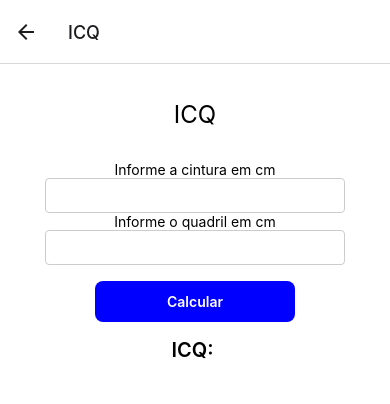
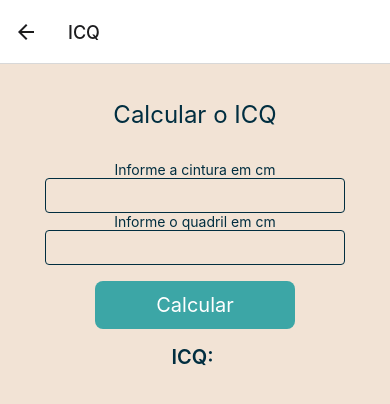
Before and after one commit to MMCAC/ifms-tsi-pdm-1-projeto-meu-app-saude, a React Native app: screen /ICQ in a window 390 px wide. Shown: the top 404 px of the page. Built offline with nearby package versions, Linux system fonts and the light colour scheme.

Commit message:
organização dos arquivos de estilos

```diff
--- a/scr/pages/HomeScreen/index.js
+++ b/scr/pages/HomeScreen/index.js
@@ -1,9 +1,10 @@
-import { View, Text, StyleSheet, TouchableOpacity } from 'react-native';
+import { View, Text, TouchableOpacity } from 'react-native';
+import { styles } from './style';
 
 export default function HomeScreen({ navigation }) {
   return (
     <View style={styles.container}>
-      <Text style={styles.title}>Home</Text>
+      <Text style={styles.title}>Meu App Saúde</Text>
 
       <TouchableOpacity
         style={styles.button}
@@ -22,31 +23,3 @@ export default function HomeScreen({ navigation }) {
     </View>
   )
 }
-
-const styles = StyleSheet.create({
-  container: {
-    flex: 1,
-    padding: 8,
-    paddingTop: 20,
-    backgroundColor: '#fff',
-    alignItems: 'center',
-  },
-  title: {
-    fontSize: 24,
-    alignSelf: 'center',
-    marginTop: 16,
-    marginBottom: 32,
-  },
-  button: {
-    backgroundColor: '#f0f',
-    paddingVertical: 12,
-    width: 200,
-    alignItems: 'center',
-    marginBottom: 16,
-    borderRadius: 8,
-  },
-  buttonText: {
-    color: '#ccc',
-    fontSize: 20,
-  },
-});
--- a/scr/pages/HomeScreen/style.js
+++ b/scr/pages/HomeScreen/style.js
@@ -0,0 +1,34 @@
+/**
+ * Esta estilização foi feito no formato JSX
+ */
+
+import { StyleSheet } from 'react-native';
+
+export const styles = StyleSheet.create({
+  container: {
+    flex: 1,
+    padding: 8,
+    paddingTop: 20,
+    backgroundColor: '#F2E3D5',
+    alignItems: 'center',
+  },
+  title: {
+    fontSize: 24,
+    alignSelf: 'center',
+    marginTop: 16,
+    marginBottom: 32,
+    color: '#012E40',
+  },
+  button: {
+    backgroundColor: '#3CA6A6',
+    paddingVertical: 12,
+    width: 200,
+    alignItems: 'center',
+    marginBottom: 16,
+    borderRadius: 8,
+  },
+  buttonText: {
+    color: '#fff',
+    fontSize: 20,
+  },
+});
--- a/scr/pages/ICQScreen/index.js
+++ b/scr/pages/ICQScreen/index.js
@@ -28,7 +28,7 @@ export default function ICQScreen() {
 
   return (
     <Container>
-      <Title>ICQ</Title>
+      <Title>Calcular o ICQ</Title>
 
       <TextInput>Informe a cintura em cm</TextInput>
       <Input onChangeText={(v) => setCintura(v)} inputMode="numeric" />
--- a/scr/pages/ICQScreen/style.js
+++ b/scr/pages/ICQScreen/style.js
@@ -1,3 +1,7 @@
+/**
+ * Esta estilização foi feito utilizando a biblioteca styled-components
+ */
+
 import styled from "styled-components/native";
 
 export const Container = styled.View`
@@ -5,24 +9,26 @@ export const Container = styled.View`
   align-items: center;
   padding: 8px;
   padding-top: 20px;
-  background-color: #fff;
+  background-color: #F2E3D5;
 `
 
 export const Title = styled.Text`
   font-size: 24px;
   margin-top: 16px;
   margin-bottom: 32px;
+  color: #012E40;
 `
 
 export const TextInput = styled.Text`
   font-size: 14px;
+  color: #012E40;
 `
 
 export const Input = styled.TextInput`
   width: 80%;
   padding: 8px 10px;
   border-width: 1px;
-  border-color: #ccc;
+  border-color: #012E40;
   border-radius: 4px
 `
 
@@ -30,20 +36,19 @@ export const Button = styled.TouchableOpacity`
   width: 200px;
   padding: 12px 0;
   align-items: center;
-  background-color: #00f;
+  background-color: #3CA6A6;
   border-radius: 8px;
   margin-top: 16px;
 `
 
 export const TextButton = styled.Text`
-  font-size: 14px;
+  font-size: 20px;
   color: #fff;
-  font-weight: 600;
 `
 
 export const TextResult = styled.Text`
   margin-top: 16px;
   font-size: 20px;
-  color: #000;
+  color: #012E40;
   font-weight: 600;
 `
--- a/scr/pages/IMCScreen/index.js
+++ b/scr/pages/IMCScreen/index.js
@@ -28,7 +28,7 @@ export default function IMCScreen() {
 
   return (
     <Container>
-      <Title>ICQ</Title>
+      <Title>Calcular o IMC</Title>
 
       <TextInput>Informe seu peso em kg</TextInput>
       <Input onChangeText={(v) => setPeso(v)} inputMode="numeric" />
--- a/scr/pages/IMCScreen/style.js
+++ b/scr/pages/IMCScreen/style.js
@@ -1,3 +1,7 @@
+/**
+ * Esta estilização foi feito utilizando a biblioteca styled-components
+ */
+
 import styled from "styled-components/native";
 
 export const Container = styled.View`
@@ -5,24 +9,26 @@ export const Container = styled.View`
   align-items: center;
   padding: 8px;
   padding-top: 20px;
-  background-color: #fff;
+  background-color: #F2E3D5;
 `
 
 export const Title = styled.Text`
   font-size: 24px;
   margin-top: 16px;
   margin-bottom: 32px;
+  color: #012E40;
 `
 
 export const TextInput = styled.Text`
   font-size: 14px;
+  color: #012E40;
 `
 
 export const Input = styled.TextInput`
   width: 80%;
   padding: 8px 10px;
   border-width: 1px;
-  border-color: #ccc;
+  border-color: #012E40;
   border-radius: 4px
 `
 
@@ -30,20 +36,19 @@ export const Button = styled.TouchableOpacity`
   width: 200px;
   padding: 12px 0;
   align-items: center;
-  background-color: #00f;
+  background-color: #3CA6A6;
   border-radius: 8px;
   margin-top: 16px;
 `
 
 export const TextButton = styled.Text`
-  font-size: 14px;
+  font-size: 20px;
   color: #fff;
-  font-weight: 600;
 `
 
 export const TextResult = styled.Text`
   margin-top: 16px;
   font-size: 20px;
-  color: #000;
+  color: #012E40;
   font-weight: 600;
 `
```
